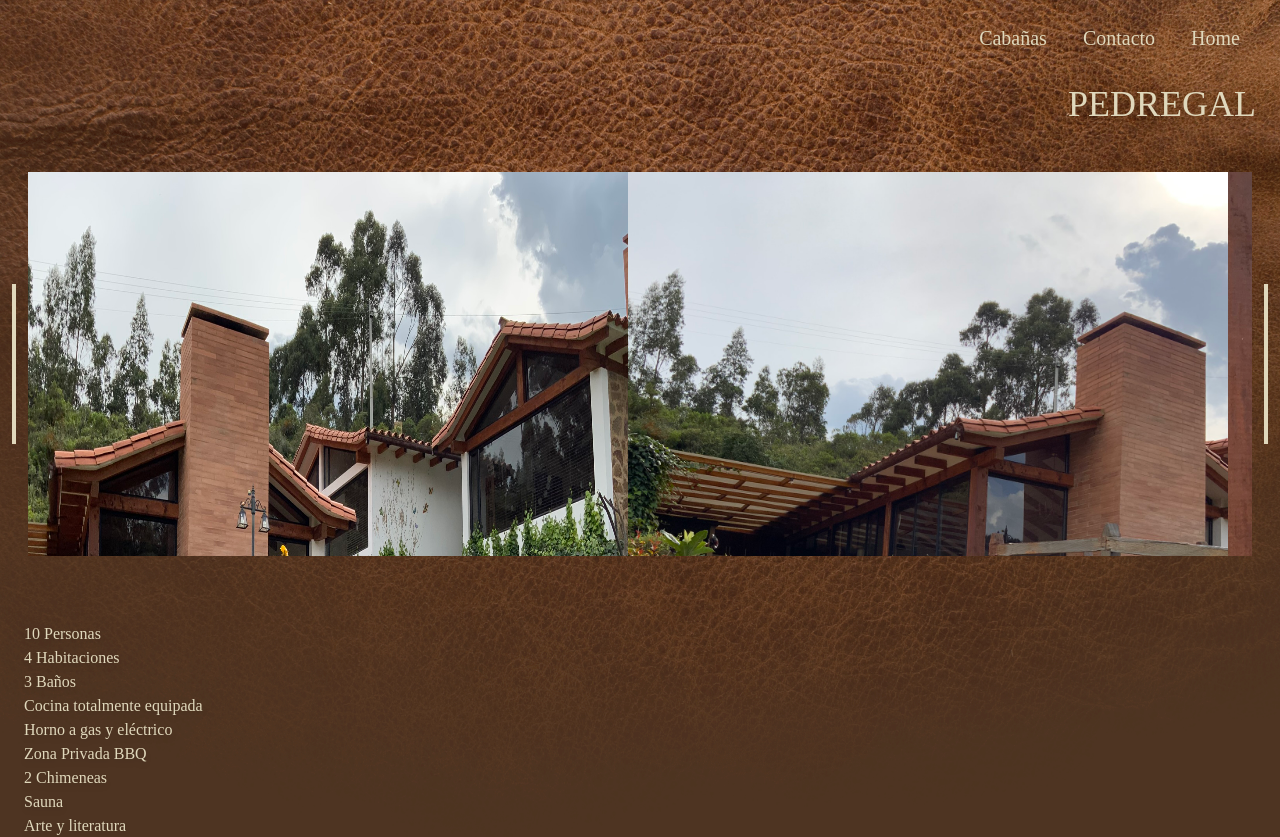
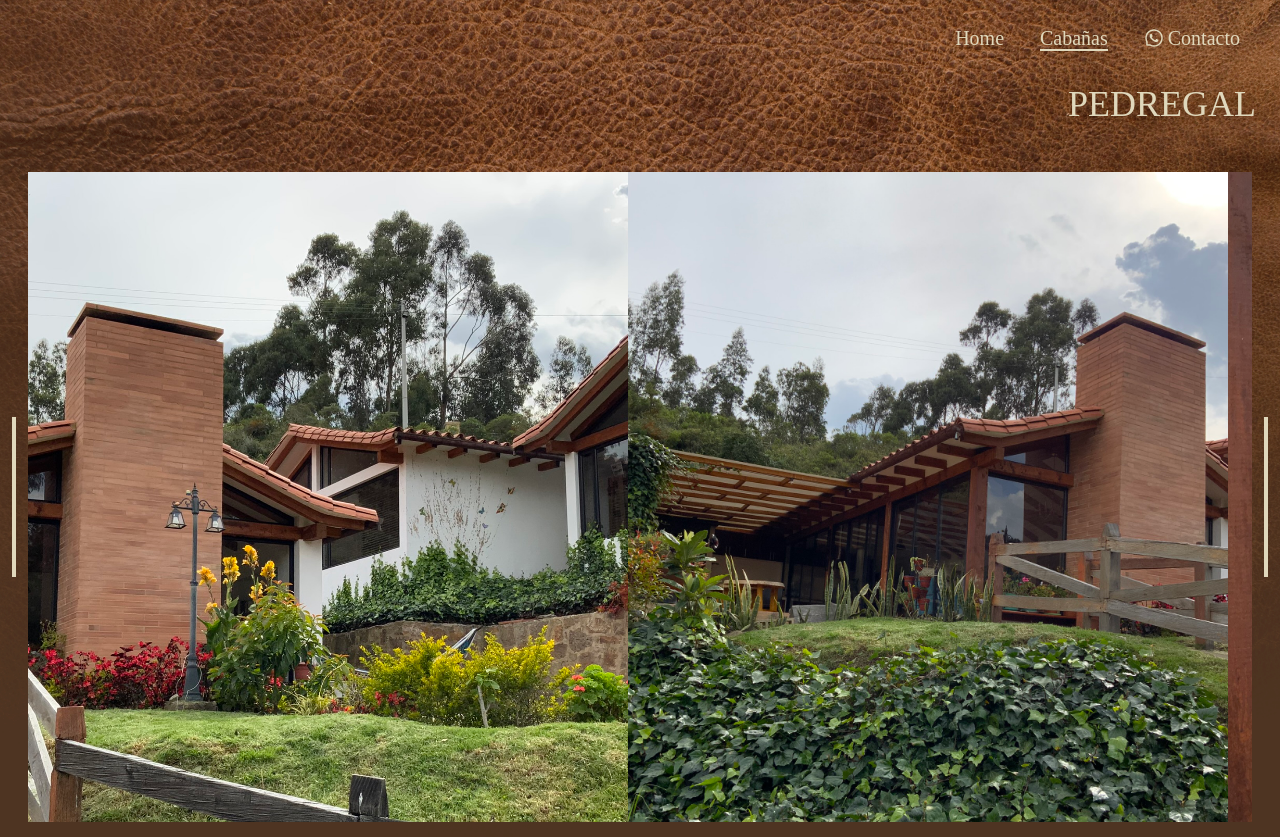
Before and after one commit to screinac/fincafiordo, a Next.js app: page /cabanas in a window 1280 px wide. Shown: the top 837 px of the page. Built offline with nearby package versions, Linux system fonts and the light colour scheme.

Commit message:
mejoradas los sliders

```diff
--- a/src/components/Slider.js
+++ b/src/components/Slider.js
@@ -38,15 +38,15 @@ const Slider = ({ images }) => {
     <div>
       <div className="flex relative">
         <button
-          className="absolute h-80 w-40 z-50 md:w-60 lg:h-96 lg:w-64"
+          className="absolute h-[480px] w-40 z-50 md:w-60 lg:h-[650px] lg:w-64"
           onClick={handlePrev}
         ></button>
         <button
-          className="absolute h-80 w-40 z-50 right-0 md:w-60 lg:h-96 lg:w-64"
+          className="absolute h-[480px] w-40 z-50 right-0 md:w-60 lg:h-[650px] lg:w-64"
           onClick={handleNext}
         ></button>
         <div className="h-40 w-1 mx-3 my-auto bg-[#e0d8bc] "></div>
-        <div className="w-full h-80 overflow-hidden relative md:w-full lg:h-96">
+        <div className="w-full h-[480px] overflow-hidden relative md:w-full lg:h-[650px]">
           <div className="absolute w-full flex " ref={scope}>
             {images.map((image, index) => {
               return (
@@ -55,7 +55,7 @@ const Slider = ({ images }) => {
                   src={image.src}
                   ref={index === 0 ? targetRef : null}
                   alt=""
-                  className="w-screen object-center md:w-96 lg:w-[600px]"
+                  className="w-screen object-cover md:w-96 lg:w-[600px]"
                 />
               );
             })}
--- a/src/components/Slider1.js
+++ b/src/components/Slider1.js
@@ -46,14 +46,17 @@ const Slider1 = () => {
     <div>
       <div className="flex relative">
         <button
-          className="absolute h-80 w-40 z-10"
+          className="absolute h-[520px] w-40 z-10"
           onClick={handlePrev}
         ></button>
         <button
-          className="absolute h-80 w-40 z-10 right-0"
+          className="absolute h-[520px] w-40 z-10 right-0"
           onClick={handleNext}
         ></button>
-        <div className="w-full h-80 overflow-hidden relative" ref={targetRef}>
+        <div
+          className="w-full h-[520px] overflow-hidden relative"
+          ref={targetRef}
+        >
           <div className="absolute w-full flex" ref={scope}>
             {images.map((image) => {
               return (
--- a/src/pages/cabanas.tsx
+++ b/src/pages/cabanas.tsx
@@ -25,6 +25,7 @@ import pedregal_img12 from "../../public/images/slider_pedregal/12.jpeg";
 
 import LogoVerde from "../../public/images/logo-verde.png";
 import Link from "next/link";
+import { AiOutlineWhatsApp } from "react-icons/ai";
 
 export default function Cabanas() {
   const images_balcones = [
@@ -59,21 +60,24 @@ export default function Cabanas() {
         alt=""
         className="object-cover absolute z-0"
       />
-      <nav>
-        <ul className="flex p-3 mb-3 w-full text-xl gap-4 justify-end pt-6 md:gap-9 md:text-2xl md:pr-10 lg:text-xl drop-shadow-md">
+      <nav className="drop-shadow-md">
+        <ul className="flex p-3 mb-3 w-full text-xl gap-4 justify-end pt-6 md:gap-9 md:text-2xl md:pr-10 lg:text-xl">
           <li>
-            <Link href="/cabanas">Cabañas</Link>
+            <Link href="/">Home</Link>
+          </li>
+          <li>
+            <Link href="/cabanas" className="border-b-2 border-[#e0d8bc]">
+              Cabañas
+            </Link>
           </li>
           <li>
             <Link
-              href="https://api.whatsapp.com/send/?phone=573136169215&text&type=phone_number&app_absent=0"
+              href="https://api.whatsapp.com/send?phone=573203714336&text=Hola%20Finca%20El%20Fiordo"
               target="_blank"
             >
+              <AiOutlineWhatsApp className="inline-block my-auto mr-1 mb-1" />
               Contacto
             </Link>
-          </li>
-          <li>
-            <Link href="/">Home</Link>
           </li>
         </ul>
       </nav>
@@ -99,13 +103,16 @@ export default function Cabanas() {
           <li>Parqueadero Exclusivo</li>
           <li className="border-b-2 mt-6">
             <Link
-              href="https://api.whatsapp.com/send/?phone=573136169215&text&type=phone_number&app_absent=0"
+              href="https://api.whatsapp.com/send?phone=573203714336&text=Hola%20Finca%20El%20Fiordo"
               target="_blank"
             >
               Reserva
             </Link>
           </li>
         </ul>
+        <div>
+          <img src="" alt="" />
+        </div>
       </div>
 
       <h2 className="z-10 text-3xl mt-2 p-2 mr-4 mb-10 md:text-4xl text-right drop-shadow-md">
@@ -128,7 +135,7 @@ export default function Cabanas() {
           <li>Parqueadero Exclusivo</li>
           <li className="border-b-2 mt-6">
             <Link
-              href="https://api.whatsapp.com/send/?phone=573136169215&text&type=phone_number&app_absent=0"
+              href="https://api.whatsapp.com/send?phone=573203714336&text=Hola%20Finca%20El%20Fiordo"
               target="_blank"
             >
               Reserva
--- a/src/pages/index.tsx
+++ b/src/pages/index.tsx
@@ -24,6 +24,7 @@ import img5 from "../../public/images/slider_1/5.jpeg";
 import img6 from "../../public/images/slider_1/6.jpeg";
 import img7 from "../../public/images/slider_1/7.jpeg";
 
+import { AiOutlineWhatsApp } from "react-icons/ai";
 import { MdOutlineStarPurple500 } from "react-icons/md";
 import Link from "next/link";
 
@@ -35,18 +36,21 @@ export default function Home() {
       <nav>
         <ul className="flex p-3 mb-3 w-full text-xl gap-4 justify-end pt-6 md:gap-9 md:text-2xl md:pr-10 lg:text-xl">
           <li>
+            <Link href="/" className="border-b-2 border-[#e0d8bc]">
+              Home
+            </Link>
+          </li>
+          <li>
             <Link href="/cabanas">Cabañas</Link>
           </li>
           <li>
             <Link
-              href="https://api.whatsapp.com/send/?phone=573136169215&text&type=phone_number&app_absent=0"
+              href="https://api.whatsapp.com/send?phone=573203714336&text=Hola%20Finca%20El%20Fiordo"
               target="_blank"
             >
+              <AiOutlineWhatsApp className="inline-block my-auto mr-1 mb-1" />
               Contacto
             </Link>
-          </li>
-          <li>
-            <Link href="/">Home</Link>
           </li>
         </ul>
       </nav>
@@ -89,7 +93,7 @@ export default function Home() {
         LA REGIÓN
       </h2>
       <div className="flex gap-8 lg:hidden">
-        <div className="w-1/3 pl-3 text-center md:my-auto ">
+        <div className="w-1/3 pl-8 pr-2 text-center md:my-auto ">
           <img
             src={PajaroImg.src}
             alt=""
@@ -229,7 +233,7 @@ export default function Home() {
               &quot;Un lugar mágico&quot;
             </h3>
           </div>
-          <div>
+          <div className="flex flex-col">
             <div className="flex mx-auto my-4 justify-center text-2xl hover:drop-shadow-[0_1px_1px_#e0d8bc] lg:text-3xl">
               <MdOutlineStarPurple500 />
               <MdOutlineStarPurple500 />
@@ -237,6 +241,12 @@ export default function Home() {
               <MdOutlineStarPurple500 />
               <MdOutlineStarPurple500 />
             </div>
+            <Link
+              href="/cabanas"
+              className="mx-auto border-b-2 border-[#e0d8bc]"
+            >
+              Conoce las Cabañas
+            </Link>
           </div>
         </div>
       </div>
@@ -260,7 +270,7 @@ export default function Home() {
               &quot;Un lugar mágico&quot;
             </h3>
           </div>
-          <div>
+          <div className="flex flex-col">
             <div className="flex mx-auto my-4 justify-center text-2xl hover:drop-shadow-[0_1px_1px_#e0d8bc] lg:text-3xl">
               <MdOutlineStarPurple500 />
               <MdOutlineStarPurple500 />
@@ -268,6 +278,12 @@ export default function Home() {
               <MdOutlineStarPurple500 />
               <MdOutlineStarPurple500 />
             </div>
+            <Link
+              href="/cabanas"
+              className="mx-auto  border-b-2 border-[#e0d8bc]"
+            >
+              Conoce las Cabañas
+            </Link>
           </div>
         </div>
       </div>
```
